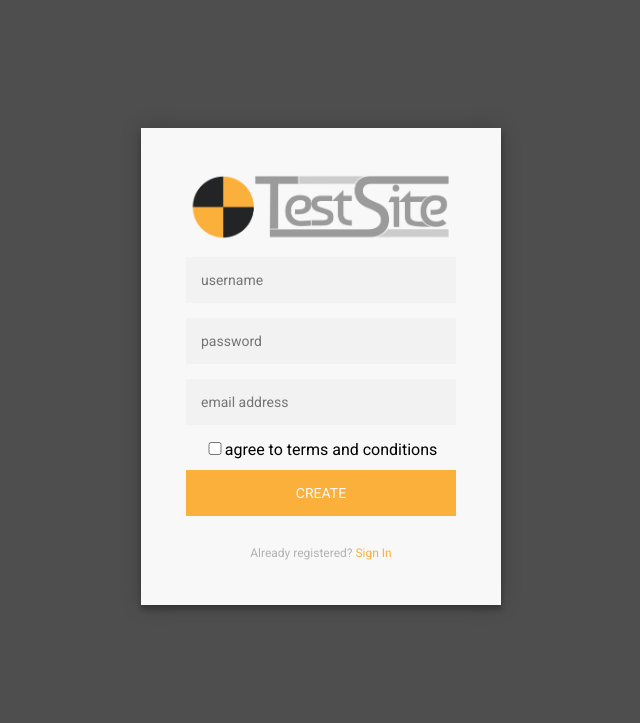
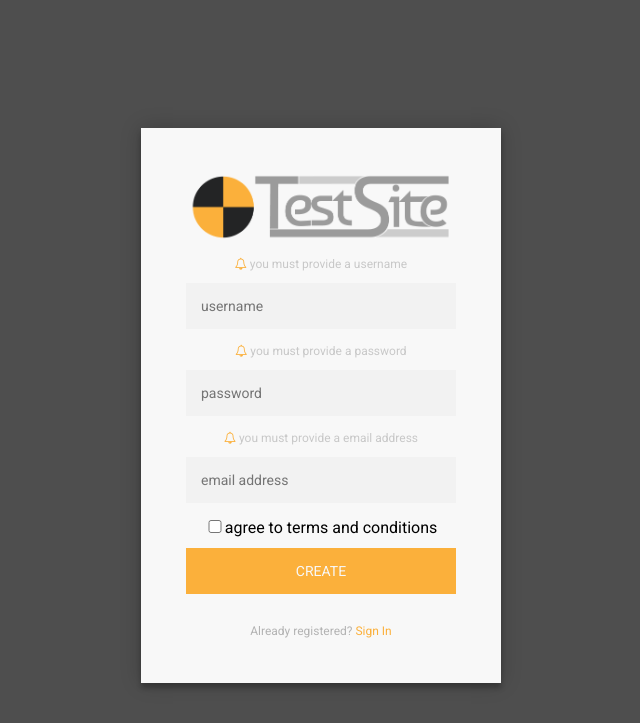
Before and after one commit to craftycal/testsite, a PHP site: page /?page=registry in a window 1280 px wide. Shown: the top 723 px of the page, without its empty margins (319-959 px from the left). Run offline with PHP 8.4, Linux system fonts and the light colour scheme.

Commit message:
end of sunday

```diff
--- a/app/controllers/registryController.php
+++ b/app/controllers/registryController.php
@@ -1,65 +1,68 @@
 <?php
 
 
-	function processRegistrationForm( $database) {
+	function processRegistrationForm($database) {
+
+		$data = array();
 
 		$totalErrors = 0;
 
-		if( strlen( $_POST['email']) == 0 ) {
-			$data->emailMessageRegistry = '<span><i class="fa fa-bell-o" aria-hidden="true"></i></span> you must provide a email address';
+		if ( !isset($_POST['email']) || $_POST['email'] == '' ) {
+			$data['emailMessageRegistry'] = '<span><i class="fa fa-bell-o" aria-hidden="true"></i></span> you must provide a email address';
 			$totalErrors++;
 		}
 
-		if( strlen( $_POST['username']) == 0 ) {
-			$data->usernameMessageRegistry = '<span><i class="fa fa-bell-o" aria-hidden="true"></i></span> you must provide a username';
+		if ( !isset($_POST['username']) || $_POST['username'] == '' ) {
+			$data['usernameMessageRegistry'] = '<span><i class="fa fa-bell-o" aria-hidden="true"></i></span> you must provide a username';
 			$totalErrors++;
 		}
 
-		if( strlen( $_POST['password']) == 0 ) {
-			$data->passwordMessageRegistry = '<span><i class="fa fa-bell-o" aria-hidden="true"></i></span> you must provide a password';
+		if ( !isset($_POST['password']) || $_POST['password'] == '' ) {
+			$data['passwordMessageRegistry'] = '<span><i class="fa fa-bell-o" aria-hidden="true"></i></span> you must provide a password';
 			$totalErrors++;
 		}
 
-		// if ( $_POST['terms'] is checked carry on if not
-		// $data[->termsMessage = '<span><i class="fa fa-bell-o" aria-hidden="true"></i></span> you must accept the Terms and conditions before you are allowed access to the TestSite';
+		if ( !isset($_POST['terms']) || !$_POST['terms'] == 'checked' ) {
+			$data['termsMessage'] = '<span><i class="fa fa-bell-o" aria-hidden="true"></i></span> you must accept the Terms and conditions before you are allowed access to the TestSite';
+			$totalErrors++;
+		}
+
+		if( $totalErrors > 0 ) {
+			return $data;
+		}
 
 		// is email already in use
 		$filteredEmail = $database->real_escape_string( $_POST['email'] );
 
+		$filteredUsername = $database->real_escape_string( $_POST['username'] );
+
 		$sql = "SELECT email
 				FROM users
-				WHERE email = '$filteredEmail'  ";
+				WHERE email = '$filteredEmail'
+				OR username = '$filteredUsername'  ";
 
 		$result = $database->query($sql);
 
-		if( !$result || $result->num_rows > 0 ) {
-			$data->emailMessageRegistry = '<span><i class="fa fa-bell-o" aria-hidden="true"></i></span> e-Mail already in use';
-			$totalErrors++;
+		if( $result && $result->num_rows > 0 ) {
+
+			while ( $row = $result->fetch_assoc()) {
+				if ($row['username'] == $filteredUsername ) {
+					$data['usernameMessageRegistry'] = '<span><i class="fa fa-bell-o" aria-hidden="true"></i></span> sorry username already in use';
+					$totalErrors++;
+				}
+				if ($row['email'] == $filteredEmail ) {
+					$data['emailMessageRegistry'] = '<span><i class="fa fa-bell-o" aria-hidden="true"></i></span> e-Mail already in use';
+					$totalErrors++;
+				}
+			}
 		}
-
-		// is username already in use
-		$filteredUsername = $database->real_escape_string( $_POST['username'] );
-
-		$sql = "SELECT username
-				FROM users
-				WHERE username = '$filteredUsername'  ";
-
-		$result = $database->query($sql);
-
-		if( !$result || $result->num_rows > 0 ) {
-			$data->usernameMessageRegistry = '<span><i class="fa fa-bell-o" aria-hidden="true"></i></span> sorry username already in use';
-			$totalErrors++;
-		}
-
-
 
 		// If the password is less than 8 characters long
 		if( strlen($_POST['password']) < 8 ) {
 			// Password is too short
-			$data->passwordMessageRegistry = '<span><i class="fa fa-bell-o" aria-hidden="true"></i></span> must be at least 8 characters';
+			$data['passwordMessageRegistry'] = '<span><i class="fa fa-bell-o" aria-hidden="true"></i></span> must be at least 8 characters';
 			$totalErrors++;
 		}
-
 
 
 		// Determine if this data is valid to go into the database
@@ -85,17 +88,8 @@
 			// Redirect the user to their stream page
 			header('Location: ?page=feed');
 
+		} else {
+			return $data;
+		}
 	}
-}
-
-
-
-
-
-
-
-
-
-
-
 ?>
--- a/app/templates/loginPage.php
+++ b/app/templates/loginPage.php
@@ -4,7 +4,6 @@
 
 	$data = processLogInRequest( $this->_database );
 
-	echo( $_SESSION['id']);
 
 ?>
 
@@ -16,7 +15,7 @@
 					<?php if( isset ($data['usernameMessage']) ){ ?>
 						<p class="alert_comment" > <?= $data['usernameMessage'] ?> </p>
 					<?php } ?>
-					<input type="text" name="username" placeholder="username"/>
+					<input type="text" name="username" value="<?php echo isset ($_POST['username'])?$_POST['username']:''; ?>" placeholder="username"/>
 						<?php if( isset ($data['passwordMessage']) ){ ?>
 							<p class="alert_comment" > <?= $data['passwordMessage'] ?> </p>
 						<?php } ?>
--- a/app/templates/registryPage.php
+++ b/app/templates/registryPage.php
@@ -2,17 +2,18 @@
 
 	require_once ( APPROOT . 'app/controllers/registryController.php' );
 
+	$data = processRegistrationForm( $this->_database );
 ?>
 
 
 		<div class="login-page">
 			<div class="form">
 		  		<img id="landing-logo" src="img/logo-ts.png" alt="test site logo">
-				<form action="?page=login" method="post" class="registry">
+				<form action="?page=registry" method="post" class="registry">
 						<?php if( isset ($data['usernameMessageRegistry']) ){ ?>
 							<p class="alert_comment" > <?= $data['usernameMessageRegistry'] ?> </p>
 						<?php } ?>
-					<input type="text" name="username" placeholder="username"/>
+					<input type="text" name="username" value="<?php echo isset ($_POST['username'])?$_POST['username']:''; ?>" placeholder="username"/>
 						<?php if( isset ($data['passwordMessageRegistry']) ){ ?>
 							<p class="alert_comment" > <?= $data['passwordMessageRegistry'] ?> </p>
 						<?php } ?>
@@ -20,11 +21,11 @@
 						<?php if( isset ($data['emailMessageRegistry']) ){ ?>
 							<p class="alert_comment" > <?= $data['emailMessageRegistry'] ?> </p>
 						<?php } ?>
-					<input type="text" name="email" placeholder="email address"/>
+					<input type="text" name="email" value="<?php echo isset ($_POST['email'])?$_POST['email']:''; ?>" placeholder="email address"/>
 						<?php if( isset ($data['termsMessageRegistry']) ){ ?>
 							<p class="alert_comment" > <?= $data['termsMessageRegistry'] ?> </p>
 						<?php } ?>
-					<input type="checkbox" name="terms" id="tac_check"><label id="tac_message">agree to terms and conditions</label>
+					<input type="checkbox" value="checked" name="terms" id="tac_check"><label id="tac_message">agree to terms and conditions</label>
 					<input type="submit" class="button_style" name="create" value="create">
 					<p class="message">Already registered? <a href="?page=login">Sign In</a></p>
 				</form>
```
Also changed, not shown: app/controllers/loginController.php (+3 -14 lines).
